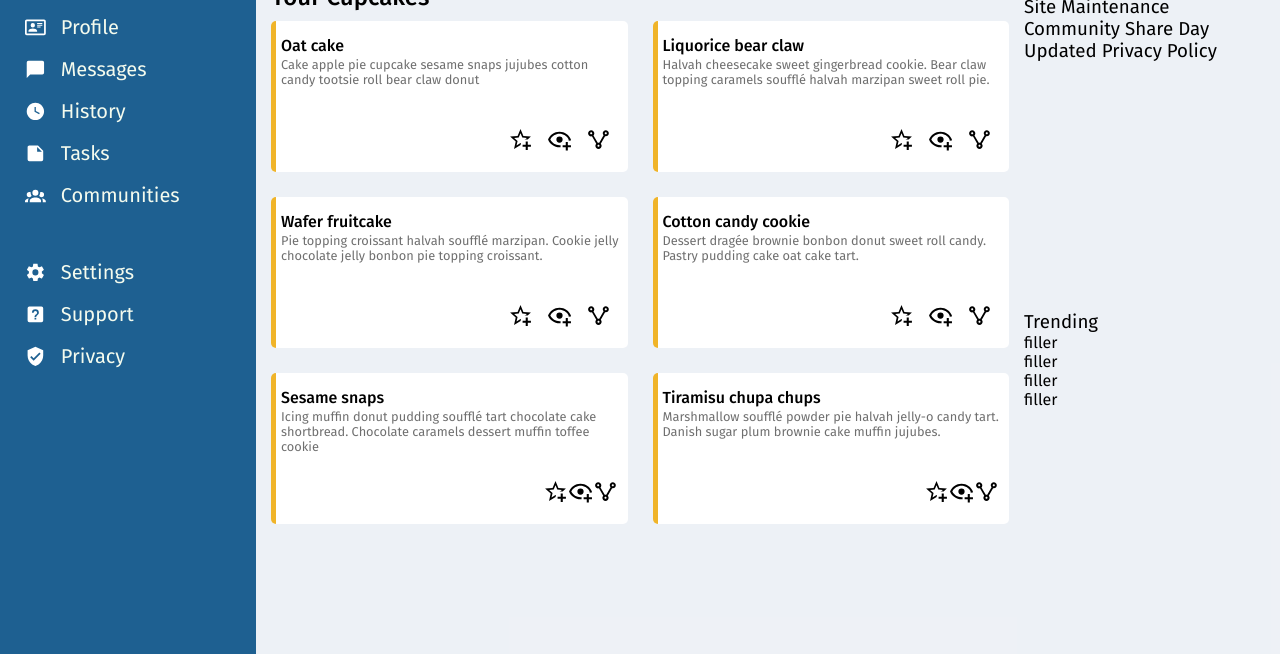
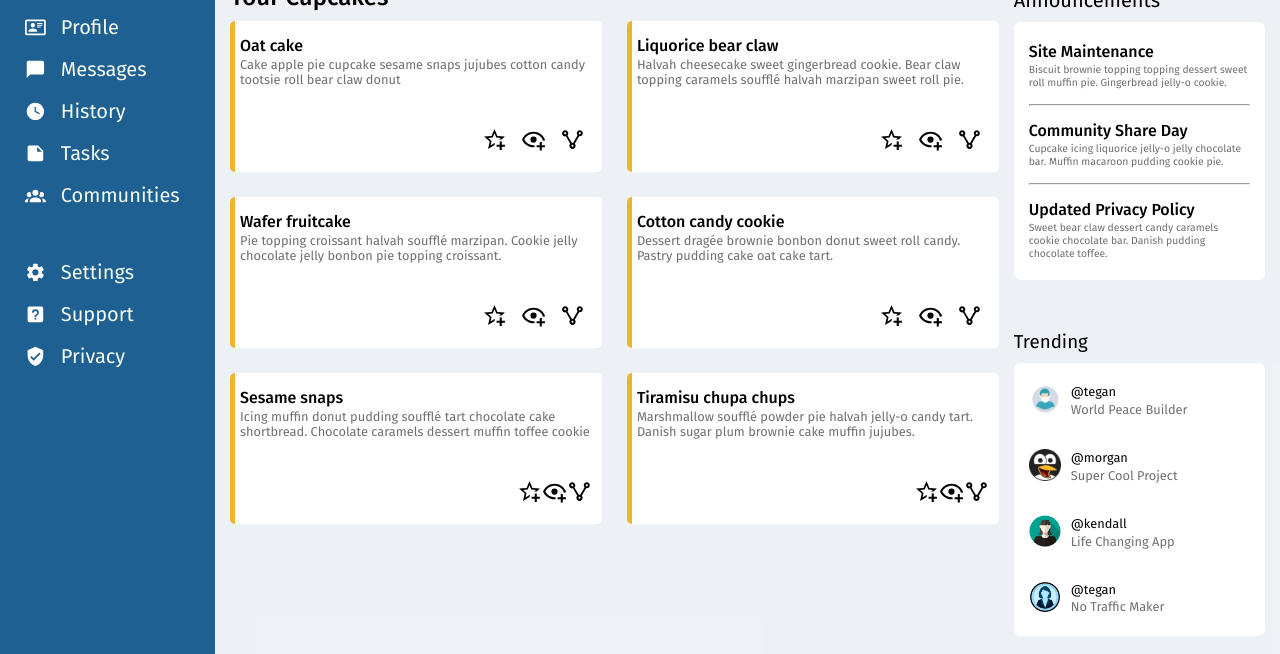
Before and after one commit to clairemanthey/odin_intermediate_projects, a plain HTML site: page admin_dashboard/index.html in a window 1280 px wide. Shown: the part 146-800 px from the top of the page. Drawn offline with Linux system fonts and the light colour scheme.

Commit message:
added styles

```diff
--- a/admin_dashboard/index.html
+++ b/admin_dashboard/index.html
@@ -73,10 +73,10 @@
           </div>
 
         <div class="container_greeting">
-          <img src="#" alt=#>
+          <img src="icons/icon_04.png" alt="User icon" class="user-icon">
           <div>
             <p>Hi there,</p>
-            <h1>NAME (username)</h1>
+            <h2>NAME (username)</h2>
           </div>
         </div>
 
@@ -147,32 +147,71 @@
       </section>
 
       <section class="section__announcement">
-        <h2>Announcements</h2>
-        <article>
+        <h2 class="title_announcement">Announcements</h2>
+        <article class="announcement__container">
           <div>
-            <h3>Site Maintenance</h3>
-            <p></p>
+            <h3 class="announcement__container-title">Site Maintenance</h3>
+            <p class="announcement__container-para">Biscuit brownie topping topping dessert sweet roll muffin pie. Gingerbread jelly-o cookie.</p>
           </div>
+          <hr>
           <div>
-            <h3>Community Share Day</h3>
-            <p></p>
+            <h3 class="announcement__container-title">Community Share Day</h3>
+            <p class="announcement__container-para">Cupcake icing liquorice jelly-o jelly chocolate bar. Muffin macaroon pudding cookie pie.</p>
           </div>
+          <hr>
           <div>
-            <h3>Updated Privacy Policy</h3>
+            <h3 class="announcement__container-title">Updated Privacy Policy</h3>
+            <p class="announcement__container-para">Sweet bear claw dessert candy caramels cookie chocolate bar. Danish pudding chocolate toffee.</p>
           </div>
         </article>
       </section>
 
       <section class="section__trending">
           <h3>Trending</h3>
-          <div>
-            <div>filler</div>
-            <div>filler</div>
-            <div>filler</div>
-            <div>filler</div>
+          <div class="container_trending">
+            <div class="section_user">
+              <img src="icons/icon_01.png" alt="trending icon" class="tending-user-icon">
+              <div class="user-info">
+                <p class="trending-para">@tegan</p>
+                <p class="trending-para trending-para-02">World Peace Builder</p>
+              </div>
+            </div>
+            <div class="section_user">
+              <img src="icons/icon_04.png" alt="trending icon" class="tending-user-icon">
+              <div class="user-info">
+                <p class="trending-para">@morgan</p>
+                <p class="trending-para trending-para-02">Super Cool Project</p>
+              </div>
+            </div>
+            <div class="section_user">
+              <img src="icons/icon_02.png" alt="trending icon" class="tending-user-icon">
+              <div class="user-info">
+                <p class="trending-para">@kendall</p>
+                <p class="trending-para trending-para-02">Life Changing App</p>
+              </div>
+            </div>
+            <div class="section_user">
+              <img src="icons/icon_03.png" alt="trending icon" class="tending-user-icon">
+              <div class="user-info">
+                <p class="trending-para">@tegan</p>
+                <p class="trending-para trending-para-02">No Traffic Maker</p>
+              </div>
+            </div>
           </div>
       </section>
 
     </main>
   </body>
+  <!-- Image by <a href="https://pixabay.com/users/openclipart-vectors-30363/?utm_source=link-attribution&amp;utm_medium=referral&amp;utm_campaign=image&amp;utm_content=1295429">OpenClipart-Vectors</a> from <a href="https://pixabay.com//?utm_source=link-attribution&amp;utm_medium=referral&amp;utm_campaign=image&amp;utm_content=1295429">Pixabay</a>
+
+  Image by <a href="https://pixabay.com/users/thedigitalartist-202249/?utm_source=link-attribution&amp;utm_medium=referral&amp;utm_campaign=image&amp;utm_content=5359554">Pete Linforth</a> from <a href="https://pixabay.com//?utm_source=link-attribution&amp;utm_medium=referral&amp;utm_campaign=image&amp;utm_content=5359554">Pixabay</a>
+
+  Image by <a href="https://pixabay.com/users/pikurā-17746921/?utm_source=link-attribution&amp;utm_medium=referral&amp;utm_campaign=image&amp;utm_content=5887113">Pikurā</a> from <a href="https://pixabay.com//?utm_source=link-attribution&amp;utm_medium=referral&amp;utm_campaign=image&amp;utm_content=5887113">Pixabay</a>
+
+  Image by <a href="https://pixabay.com/users/alexmile-17401260/?utm_source=link-attribution&amp;utm_medium=referral&amp;utm_campaign=image&amp;utm_content=5453349">AlexMile</a> from <a href="https://pixabay.com//?utm_source=link-attribution&amp;utm_medium=referral&amp;utm_campaign=image&amp;utm_content=5453349">Pixabay</a>
+
+  -->
+
+
+
 </html>
--- a/admin_dashboard/styles.css
+++ b/admin_dashboard/styles.css
@@ -6,7 +6,7 @@
 
 .main{
 	display: grid;
-	grid-template-columns: 1fr 3fr 1fr;
+	grid-template-columns: minmax(215px, 16%) 3fr 1fr;
 	grid-template-rows: 1fr 3fr 3fr;
 	height: 100vh;
 }
@@ -100,6 +100,12 @@ h1, h2, h3, h4, h5, h6{
 	margin: 0 0 0 20px;
 }
 
+.user-icon{
+	width: 50px;
+	height: 50px;
+	margin: 0 20px 0 0;
+}
+
 .container_btn{
 	display: flex;
 	flex-direction: row;
@@ -167,10 +173,75 @@ h1, h2, h3, h4, h5, h6{
 	grid-column: 3 / 3;
 	grid-row: 2 / 3;
 	background-color: rgba(226, 232, 240, 0.6);
+	padding: 20px 15px 0 0;
+}
 
+.title_announcement{
+	font-size: 1.25rem;
 }
+
+.announcement__container{
+	display: flex;
+	flex-direction: column;
+	background-color: #fff;
+	margin: 0 20px 0 0;
+	border-radius: 7px;
+	padding: 5px 15px 5px;
+	margin: 10px 0 0 0;
+}
+
+.announcement__container-title{
+	font-size: 1rem;
+	padding: 15px 0 2px;
+	font-weight: 500;
+}
+
+.announcement__container-para{
+	font-size: 0.65rem;
+	color: #6f6f6f;
+	padding: 0 0 15px;
+}
+
 .section__trending{
 	grid-column:  3 / 3;
 	grid-row: 3 / 3;
 	background-color: rgba(226, 232, 240, 0.6);
+	padding: 20px 15px 0 0;
 }
+
+.container_trending{
+	display: flex;
+	flex-direction: column;
+	background-color: #fff;
+	margin: 0 20px 0 0;
+	border-radius: 7px;
+	padding: 5px 15px 5px;
+	margin: 10px 0 0 0;
+	font-size: 0.8rem;
+}
+
+.section_user{
+	display: flex;
+	flex-direction: row;
+	justify-content: flex-start;
+	padding: 15px 0;
+}
+
+.user-info{
+	display: flex;
+	flex-direction: column;
+}
+
+.tending-user-icon{
+	width: 32px;
+	height: 32px;
+	margin: 0 10px 0 0;
+}
+
+.trending-para{
+	line-height: 1.4;
+}
+
+.trending-para-02{
+	color: #6f6f6f;
+}
```
Also changed, not shown: admin_dashboard/icons/icon_01.png (added), admin_dashboard/icons/icon_02.png (added), admin_dashboard/icons/icon_03.png (added), admin_dashboard/icons/icon_04.png (added).
